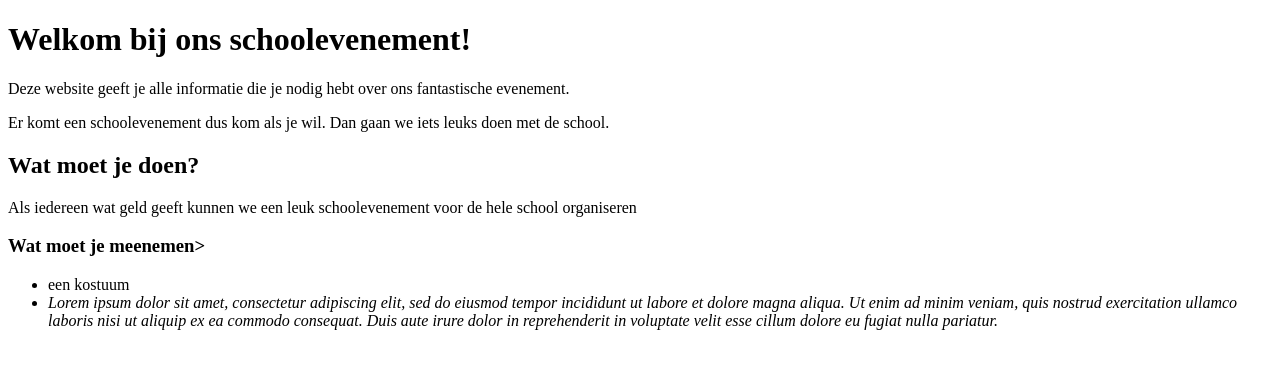
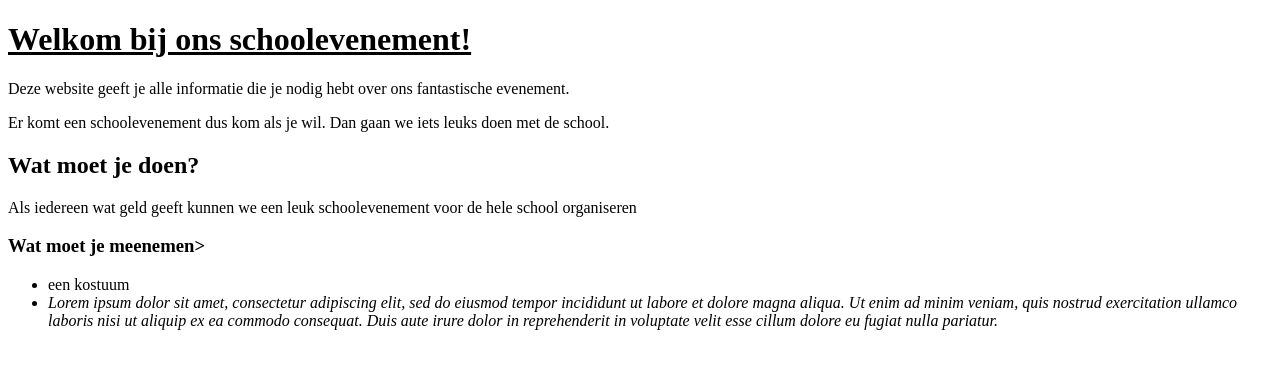
Before and after one commit to pumpkinpimmah/weekopdracht-2, a plain HTML site: page index.html in a window 1280 px wide. Drawn offline with Linux system fonts and the light colour scheme.

Commit message:
WebLab Run 27-11-2026 11:42:28 (UTC+01:00)

```diff
--- a/index.html
+++ b/index.html
@@ -6,7 +6,7 @@
     <title>Schoolevenement</title>
 </head>
 <body>
-    <h1>Welkom bij ons schoolevenement!</h1>
+    <h1> <u>Welkom bij ons schoolevenement! </u> </h1>
     <p>Deze website geeft je alle informatie die je nodig hebt over ons fantastische evenement.</p>
 </body>
   <p> Er komt een schoolevenement dus kom als je wil. Dan gaan we iets leuks doen met de school.</p>
```
Also changed, not shown: 1 other file.
